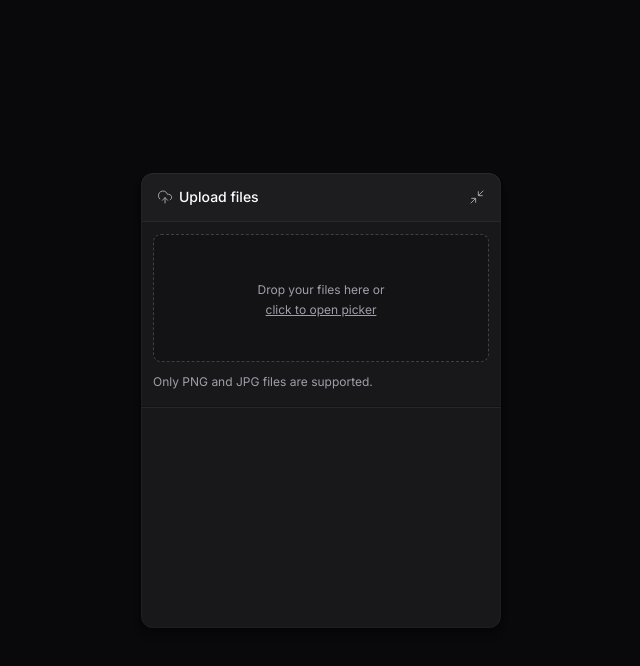
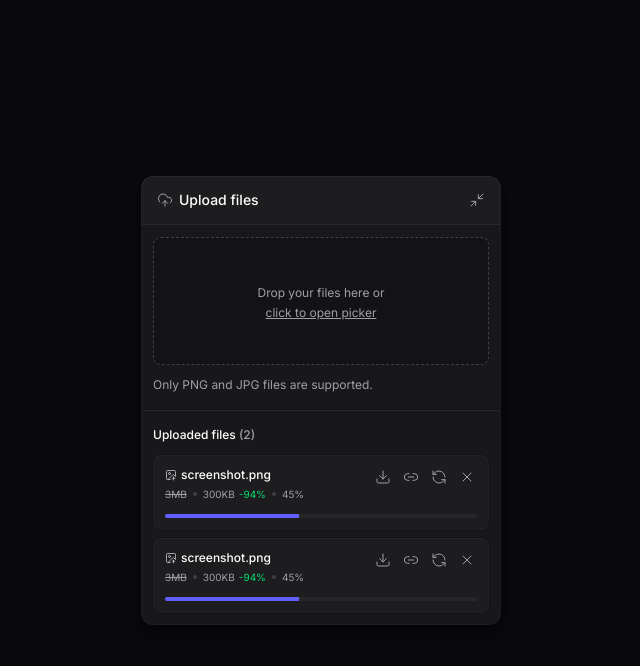
Before and after one commit to ReinanGuilherme3/ftr-pos-graduacao-fullstack-com-ia, a React (Vite) app in the folder aulas/upload-web/: page / in a window 1280 px wide. Both pictures are taken after a click on the button "Upload files". Shown: the top 666 px of the page, without its empty margins (319-959 px from the left). Built offline with nearby package versions, Linux system fonts and the light colour scheme.

Commit message:
Componente: Lista de uploads

```diff
--- a/aulas/upload-web/package.json
+++ b/aulas/upload-web/package.json
@@ -11,6 +11,7 @@
   },
   "dependencies": {
     "@radix-ui/react-collapsible": "^1.2.1",
+    "@radix-ui/react-progress": "^1.2.1",
     "@tailwindcss/vite": "^4.3.3",
     "lucide-react": "^1.56.0",
     "react": "^19.2.8",
--- /dev/null
+++ b/aulas/upload-web/src/components/upload-widget-upload-item.tsx
@@ -0,0 +1,57 @@
+import * as Progress from "@radix-ui/react-progress";
+
+import { Download, ImageUp, Link2, RefreshCcw, X } from "lucide-react";
+import { Button } from "./ui/button";
+
+export function UploadWidgetUploadItem() {
+  return (
+    <div className="p-3 rounded-lg flex flex-col gap-3 shadow-shape-content bg-white/2 relative overflow-hidden">
+      <div className="flex flex-col gap-1">
+        <span className="text-xs font-medium flex items-center gap-1">
+          <ImageUp className="size-3 text-zinc-300" strokeWidth={1.5} />
+          <span>screenshot.png</span>
+        </span>
+
+        <span className="text-xxs text-zinc-400 flex gap-1.5 items-center">
+          <span className="line-through">3MB</span>
+          <div className="size-1 rounded-full bg-zinc-700" />
+          <span>
+            300KB
+            <span className="text-green-400 ml-1">-94%</span>
+          </span>
+          <div className="size-1 rounded-full bg-zinc-700" />
+          <span>45%</span>
+        </span>
+      </div>
+
+      <Progress.Root className="bg-zinc-800 rounded-full h-1 overflow-hidden">
+        <Progress.Indicator
+          className="bg-indigo-500 h-1"
+          style={{ width: "43%" }}
+        />
+      </Progress.Root>
+
+      <div className="absolute top-2.5 right-2.5 flex items-center gap-1">
+        <Button size="icon-sm">
+          <Download className="size-4" strokeWidth={1.5} />
+          <span className="sr-only">Download compressed image</span>
+        </Button>
+
+        <Button size="icon-sm">
+          <Link2 className="size-4" strokeWidth={1.5} />
+          <span className="sr-only">Copy remote URL</span>
+        </Button>
+
+        <Button size="icon-sm">
+          <RefreshCcw className="size-4" strokeWidth={1.5} />
+          <span className="sr-only">Retry upload</span>
+        </Button>
+
+        <Button size="icon-sm">
+          <X className="size-4" strokeWidth={1.5} />
+          <span className="sr-only">Cancel upload</span>
+        </Button>
+      </div>
+    </div>
+  );
+}
--- a/aulas/upload-web/src/components/upload-widget-upload-list.tsx
+++ b/aulas/upload-web/src/components/upload-widget-upload-list.tsx
@@ -1,3 +1,16 @@
+import { UploadWidgetUploadItem } from "./upload-widget-upload-item";
+
 export function UploadWidgetUploadList() {
-  return <div className="px-3 h-48"></div>;
+  return (
+    <div className="px-3 flex flex-col gap-3">
+      <span className="text-xs font-medium">
+        Uploaded files <span className="text-zinc-400">(2)</span>
+      </span>
+
+      <div className="flex flex-col gap-2">
+        <UploadWidgetUploadItem />
+        <UploadWidgetUploadItem />
+      </div>
+    </div>
+  );
 }
--- a/aulas/upload-web/src/index.css
+++ b/aulas/upload-web/src/index.css
@@ -1,6 +1,8 @@
 @import "tailwindcss";
 
 @theme {
+  --text-xxs: 0.625rem;
+
   --font-sans: "Inter", ui-sans-serif, system-ui, sans-serif,
     "Apple Color Emoji", "Segoe UI Emoji", "Segoe UI Symbol", "Noto Color Emoji";
 
```
Also changed, not shown: 1 other file (tests, documents, lock files or other folders).
